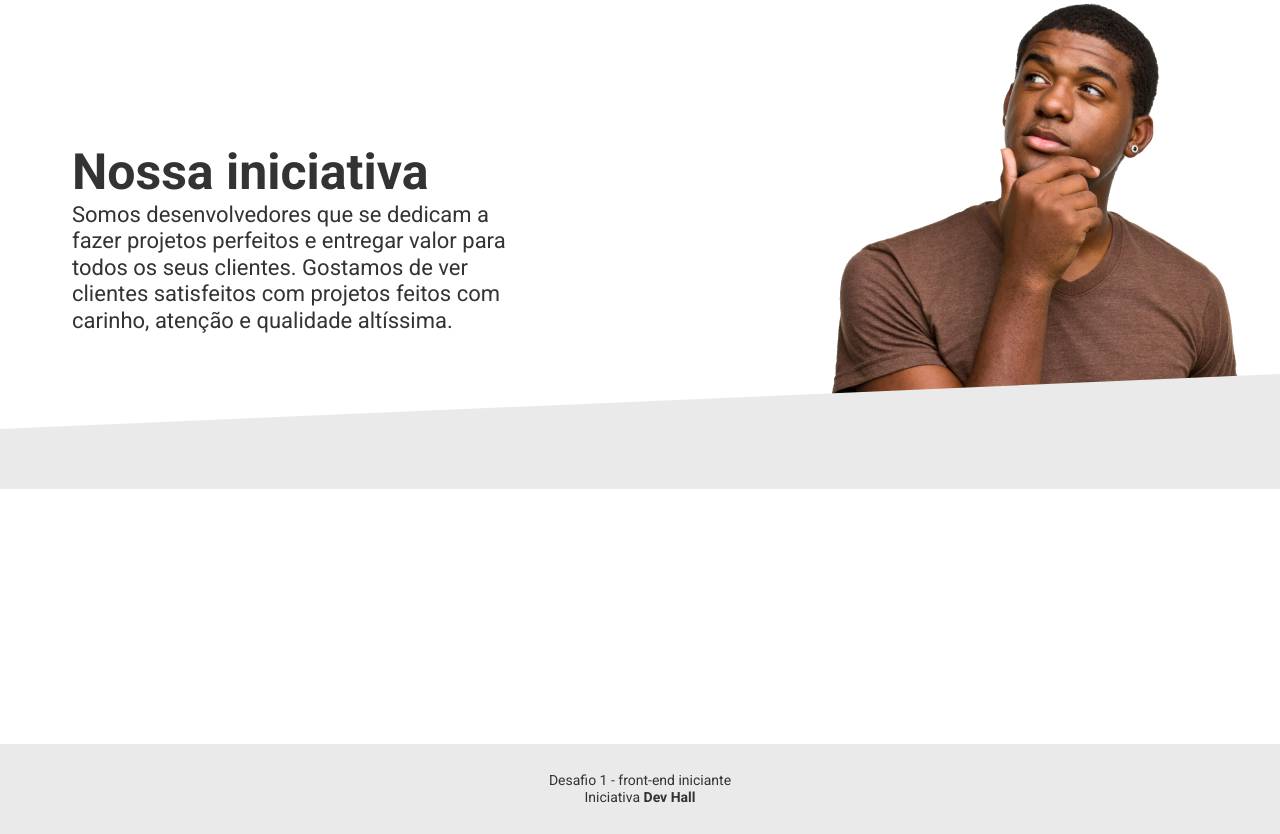
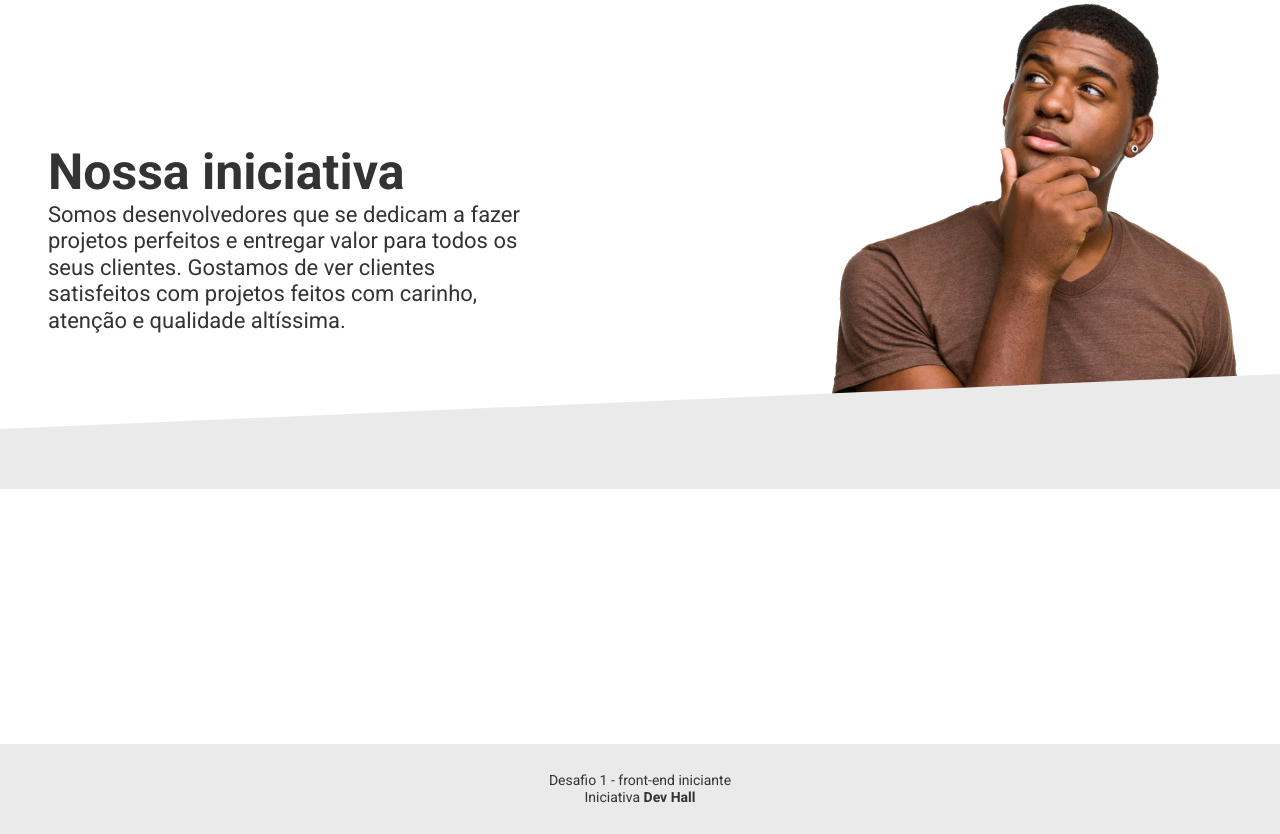
Before and after one commit to leonascimeto/vanilla-meu-freela, a website built with Vite: page index.html in a window 1280 px wide. Shown: the part 813-1647 px from the top of the page. Built offline with nearby package versions, Linux system fonts and the light colour scheme.

Commit message:
alignment sessions

```diff
--- a/styles/_mainAboutUs.scss
+++ b/styles/_mainAboutUs.scss
@@ -19,7 +19,7 @@
     > main{
       width: 500px;
       transition: all .8s;
-      padding: 8px 32px;
+      padding: 8px;
 
       >h2{
         font-size: 50px;
```
